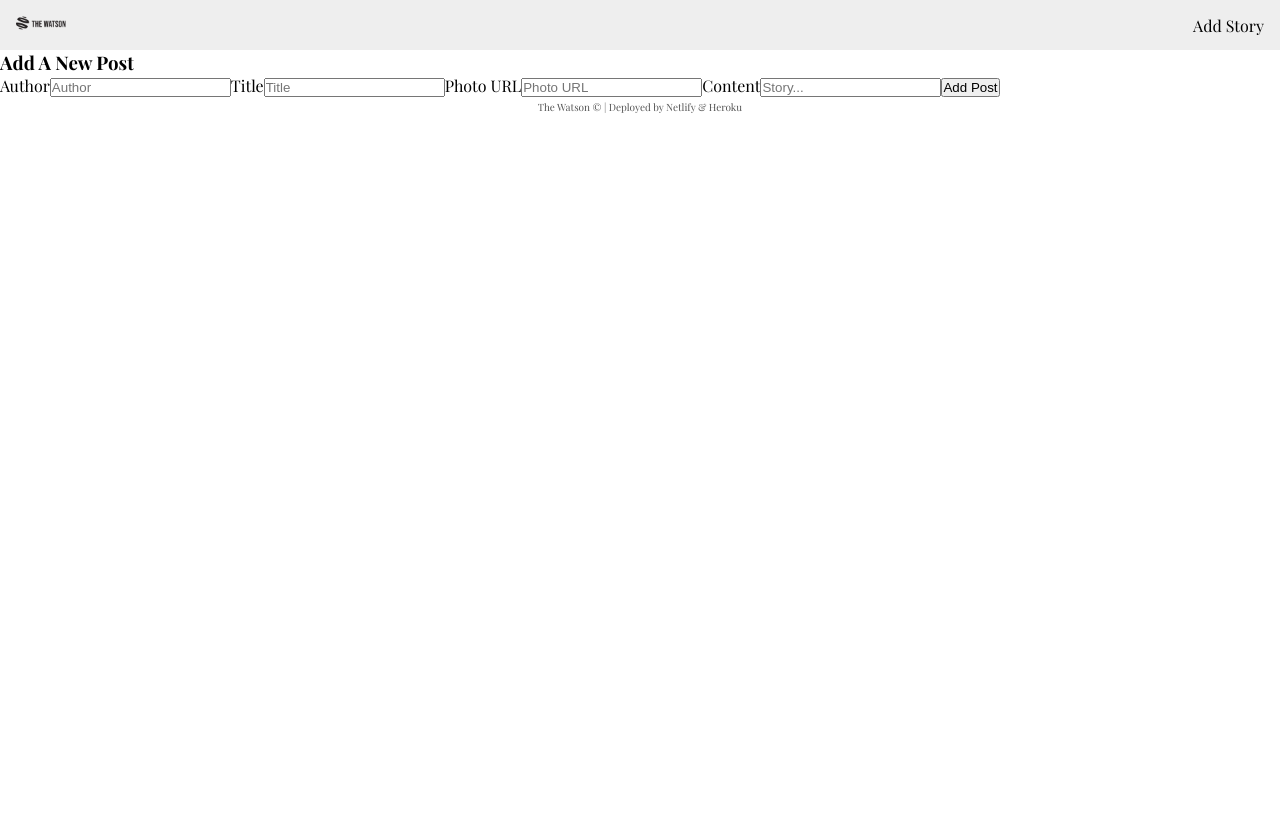
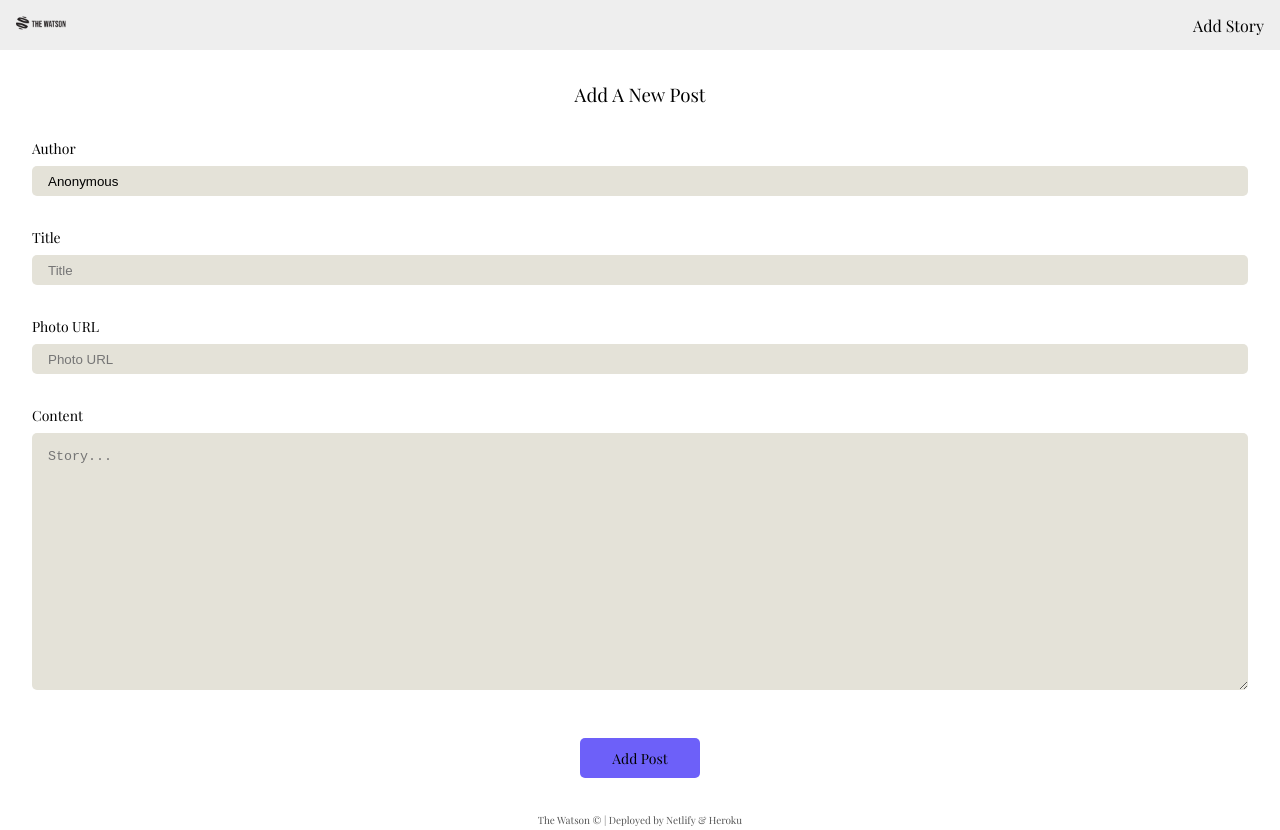
Before and after one commit to watson-project/watson-frontend, a React (Create React App) app: page /add-story in a window 1280 px wide. Before the commit the page ends 800 px from the top, so only its background shows below. Built offline with nearby package versions, Linux system fonts and the light colour scheme.

Commit message:
Add styling to Add Story

```diff
--- a/src/components/AddStory/AddStory.js
+++ b/src/components/AddStory/AddStory.js
@@ -8,7 +8,7 @@ function AddStory(props) {
   const navigate = useNavigate();
   const [story, setStory] = useState({
     title: '',
-    author: '',
+    author: 'Anonymous',
     photo_url: '',
     content: '',
   });
@@ -18,13 +18,15 @@ function AddStory(props) {
   const createNewStory = () => {
     axios.post(`url`, story).then((res) => {
       console.log(res);
-      navigate('/stories');
     });
+
+    navigate('/stories');
   };
   const handleSubmit = (e) => {
     e.preventDefault();
     createNewStory();
   };
+
   return (
     <div className={styles.addContainer}>
       <h3>Add A New Post</h3>
@@ -54,12 +56,15 @@ function AddStory(props) {
           placeholder='Photo URL'
         />
         <label htmlFor='content'>Content</label>
-        <input
+        <textarea
           type='text'
           onChange={handleChange}
           id='content'
+          className={styles.content}
           value={story.content}
           placeholder='Story...'
+          rows='15'
+          cols='50'
         />
         <button type='submit' className={styles.addBtn}>
           Add Post
--- a/src/components/AddStory/AddStory.module.css
+++ b/src/components/AddStory/AddStory.module.css
@@ -0,0 +1,51 @@
+.addContainer {
+  height: 100%;
+  display: flex;
+  flex-direction: column;
+  justify-content: center;
+  align-items: center;
+}
+.addContainer h3 {
+  margin: 2rem 0;
+  font-weight: 200;
+}
+.form {
+  display: flex;
+  flex-direction: column;
+  width: 100%;
+  min-width: 200px;
+  padding: 0 2rem;
+}
+.form label {
+  font-size: 14px;
+  font-weight: 200;
+  margin-bottom: 0.5rem;
+}
+.form input {
+  background-color: #e4e2d8;
+  border: none;
+  border-radius: 5px;
+  height: 30px;
+  padding: 0 1rem;
+  margin-bottom: 2rem;
+}
+.form textarea {
+  background-color: #e4e2d8;
+  border: none;
+  border-radius: 5px;
+  margin-bottom: 3rem;
+  overflow-y: scroll;
+  padding: 1rem 1rem;
+}
+.form button {
+  width: 120px;
+  height: 40px;
+  border: none;
+  border-radius: 5px;
+  background-color: #6d60f9;
+  margin: 0 auto;
+  margin-bottom: 2rem;
+  font-family: 'Playfair Display', serif;
+  font-weight: 200;
+  font-size: 14px;
+}
```
